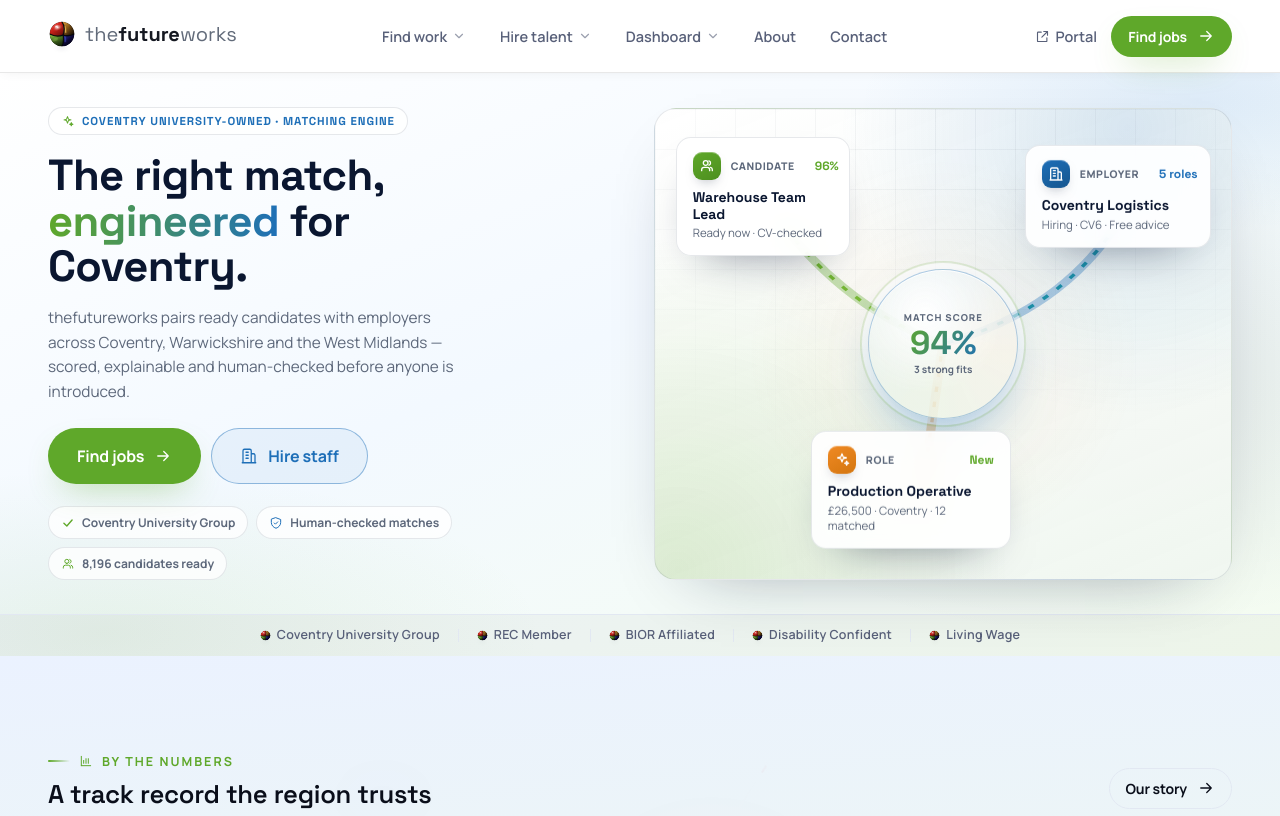
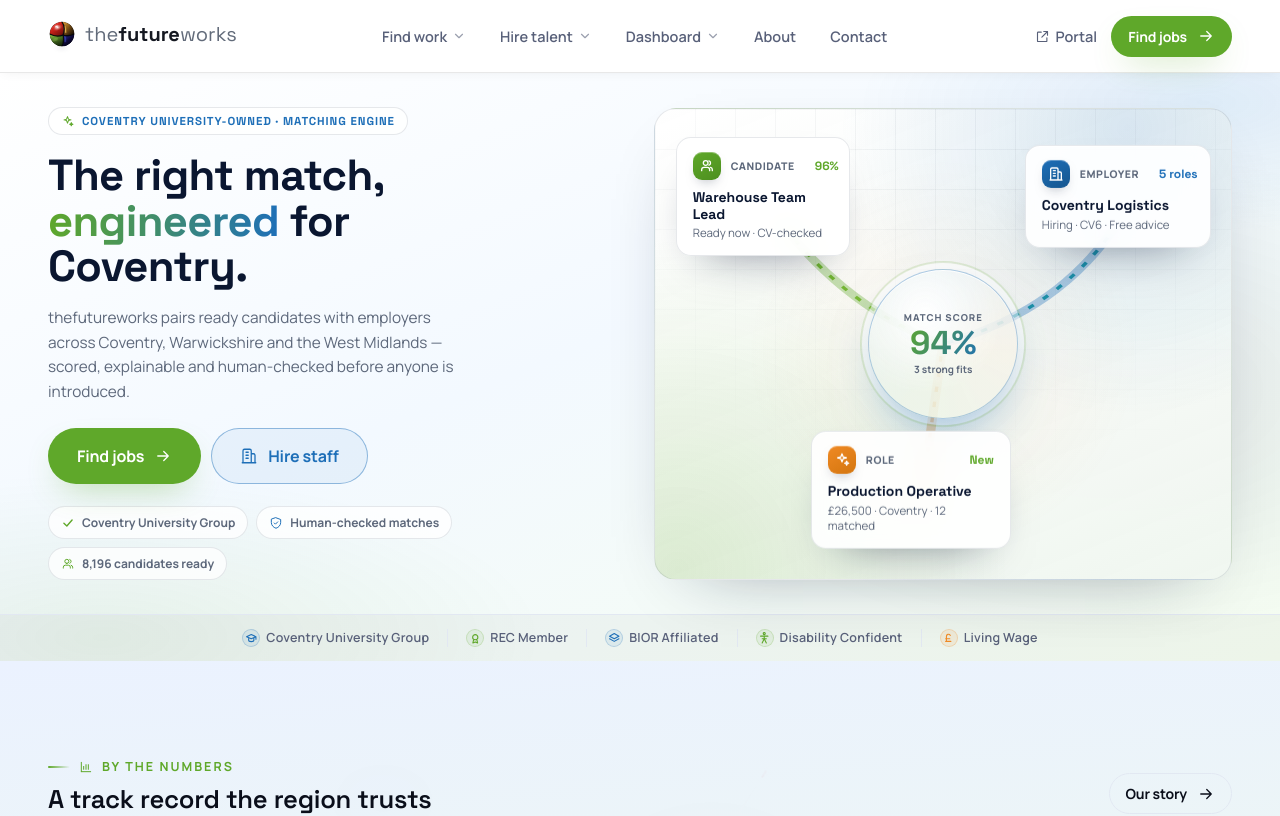
Before and after one commit to Gopi9655/thefutureworks, a Next.js app in the folder nextjs/: page / in a window 1280 px wide. Shown: the top 816 px of the page. Built offline with nearby package versions, Linux system fonts and the light colour scheme.

Commit message:
Refine trust icon and logo usage

```diff
--- a/nextjs/app/contact/page.tsx
+++ b/nextjs/app/contact/page.tsx
@@ -1,6 +1,6 @@
 import type { Metadata } from "next";
 import { Icon } from "@/components/Icon";
-import { Orb, Reveal } from "@/components/primitives";
+import { Reveal } from "@/components/primitives";
 import { Button } from "@/components/Button";
 import { PageHero } from "@/components/sections";
 import { ContactForm } from "@/components/forms/ContactForm";
@@ -51,7 +51,7 @@
               <Reveal d={1} style={{ marginTop: 14, position: "relative" }}>
                 <div className="media-slot" data-label="Map / office photo" style={{ width: "100%", height: 220, borderRadius: 18 }} />
                 <div className="glass" style={{ position: "absolute", left: 16, bottom: 16, padding: "10px 14px", display: "flex", alignItems: "center", gap: 10, color: "#fff" }}>
-                  <Orb size={26} /> <span style={{ fontSize: 13, fontWeight: 600 }}>Coventry · CV1 5FJ</span>
+                  <Icon name="mapPin" size={18} stroke={2} /> <span style={{ fontSize: 13, fontWeight: 600 }}>Coventry · CV1 5FJ</span>
                 </div>
               </Reveal>
             </div>
--- a/nextjs/app/globals.css
+++ b/nextjs/app/globals.css
@@ -761,6 +761,27 @@
   border-right: 1px solid var(--paper-line); line-height: 1;
 }
 .trust-item:last-child { border-right: none; }
+.trust-icon {
+  display: inline-grid;
+  place-items: center;
+  width: 18px;
+  height: 18px;
+  border-radius: 999px;
+  border: 1px solid rgba(95,168,42,.20);
+  background: rgba(95,168,42,.08);
+  color: var(--g-green);
+  flex: 0 0 auto;
+}
+.trust-icon-blue {
+  border-color: rgba(30,111,184,.22);
+  background: rgba(30,111,184,.08);
+  color: var(--g-blue);
+}
+.trust-icon-warm {
+  border-color: rgba(240,138,36,.24);
+  background: rgba(240,138,36,.10);
+  color: var(--g-orange);
+}
 
 .hero-cta-row { display: flex; flex-wrap: wrap; gap: 10px; margin-top: 22px; }
 
--- a/nextjs/components/Footer.tsx
+++ b/nextjs/components/Footer.tsx
@@ -39,6 +39,12 @@
 ];
 
 import { CONTACT } from "@/data/site";
+
+const TRUST_BADGES = [
+  { label: "REC Member", icon: "award" },
+  { label: "BIOR Member", icon: "layers" },
+  { label: "Coventry University-owned", icon: "cap" },
+];
 
 export function Footer() {
   return (
@@ -86,8 +92,10 @@
 
         <div style={{ display: "flex", flexWrap: "wrap", alignItems: "center", gap: 14, marginTop: 56, paddingTop: 26, borderTop: "1px solid var(--line)" }}>
           <span style={{ fontSize: 12.5, fontWeight: 700, color: "var(--t-on-dark-dim)", letterSpacing: ".08em", textTransform: "uppercase" }}>Accredited &amp; trusted</span>
-          {["REC Member", "BIOR Member", "Coventry University-owned"].map((b) => (
-            <span key={b} className="chip on-dark" style={{ fontSize: 12 }}>{b}</span>
+          {TRUST_BADGES.map((badge) => (
+            <span key={badge.label} className="chip on-dark" style={{ fontSize: 12 }}>
+              <Icon name={badge.icon} size={12} stroke={2} /> {badge.label}
+            </span>
           ))}
         </div>
 
--- a/nextjs/components/Icon.tsx
+++ b/nextjs/components/Icon.tsx
@@ -22,6 +22,8 @@
   users: "M16 19v-1.5a3.5 3.5 0 0 0-3.5-3.5h-5A3.5 3.5 0 0 0 4 17.5V19M10 11a3.5 3.5 0 1 0 0-7 3.5 3.5 0 0 0 0 7ZM20 19v-1.5a3.5 3.5 0 0 0-2.6-3.4M15 4.2a3.5 3.5 0 0 1 0 6.6",
   sparkles: "M12 3l1.8 4.7L18.5 9l-4.7 1.3L12 15l-1.8-4.7L5.5 9l4.7-1.3zM19 14l.8 2.2 2.2.8-2.2.8-.8 2.2-.8-2.2-2.2-.8 2.2-.8z",
   shield: "M12 3l8 3v5c0 5-3.5 8.5-8 10-4.5-1.5-8-5-8-10V6z M9 12l2 2 4-4",
+  accessibility: "M12 5a2 2 0 1 0 0-4 2 2 0 0 0 0 4ZM5 8h14M12 8v5M8 21l4-8 4 8M8 13h8",
+  pound: "M16 6.5A4 4 0 0 0 8.5 9v8M7 13h8M7 18h10",
   cap: "M3 9l9-4 9 4-9 4-9-4ZM7 11v5c0 1 2.2 2.5 5 2.5s5-1.5 5-2.5v-5M21 9v5",
   phone: "M5 4h3l2 5-2.5 1.5a12 12 0 0 0 5 5L19 18l-1 3a16 16 0 0 1-13-13z",
   mail: "M3 6h18v12H3zM3 7l9 6 9-6",
--- a/nextjs/components/sections.tsx
+++ b/nextjs/components/sections.tsx
@@ -184,12 +184,23 @@
 // TRUST STRIP
 // ============================================================
 export function TrustStrip() {
-  const items = ["Coventry University Group", "REC Member", "BIOR Affiliated", "Disability Confident", "Living Wage"];
+  const items = [
+    { label: "Coventry University Group", icon: "cap", tone: "blue" },
+    { label: "REC Member", icon: "award", tone: "green" },
+    { label: "BIOR Affiliated", icon: "layers", tone: "blue" },
+    { label: "Disability Confident", icon: "accessibility", tone: "green" },
+    { label: "Living Wage", icon: "pound", tone: "warm" },
+  ];
   return (
     <div style={{ borderTop: "1px solid var(--paper-line)", background: "rgba(0,0,0,.03)", padding: "14px 0" }}>
       <div className="wrap trust-strip-row">
         {items.map((item) => (
-          <span key={item} className="trust-item"><Orb size={11} /> {item}</span>
+          <span key={item.label} className="trust-item">
+            <span className={`trust-icon trust-icon-${item.tone}`} aria-hidden="true">
+              <Icon name={item.icon} size={12.5} stroke={2.1} />
+            </span>
+            {item.label}
+          </span>
         ))}
       </div>
     </div>
```
Also changed, not shown: 31 other files (tests, documents, lock files or other folders).
